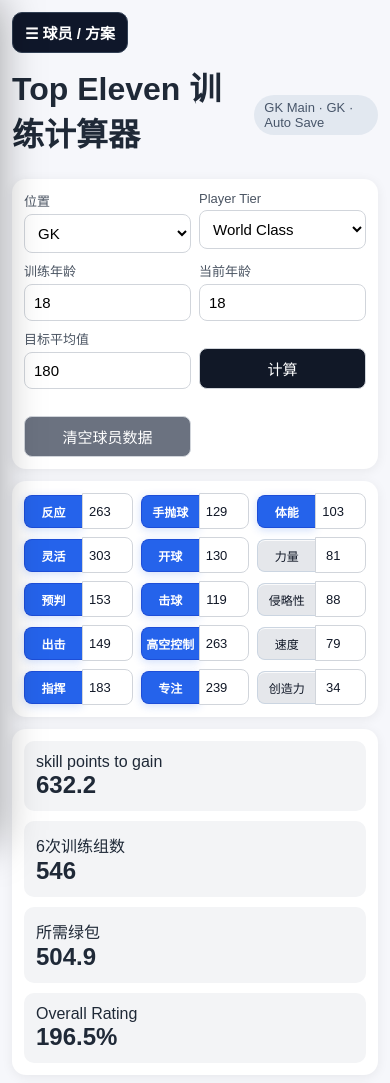
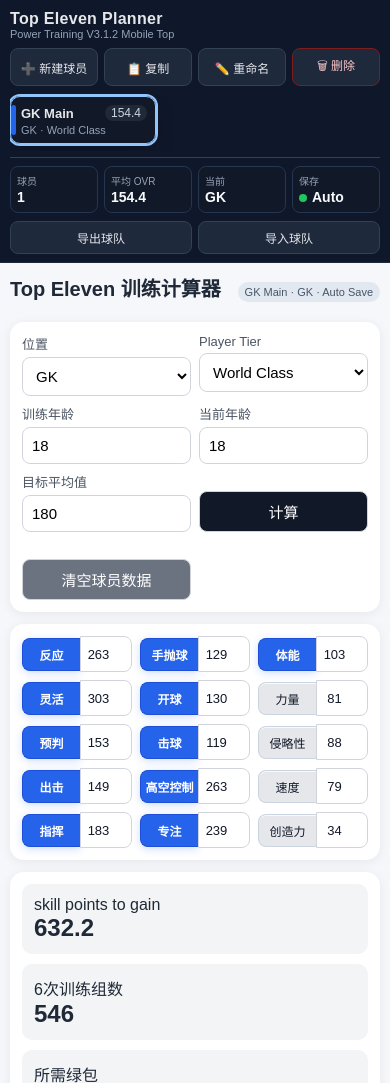
Before and after one commit to ssmjdesu-prog/TE-calculator-byssmj, a plain HTML site: page index.html in a window 390 px wide. Shown: the top 1083 px of the page. Drawn offline with Linux system fonts and the light colour scheme.

Commit message:
Add files via upload

```diff
--- a/index.html
+++ b/index.html
@@ -30,14 +30,23 @@
 .sidebarOverlay{display:none;position:fixed;touch-action:manipulation;inset:0;background:rgba(15,23,42,.48);z-index:998}
 .sidebarOverlay.show{display:block}
 @media(max-width:900px){
-  .plannerLayout{display:block;min-height:100vh}
-  .sideBar{position:fixed;left:0;top:0;height:100vh;width:82vw;max-width:320px;z-index:999;transform:translateX(-105%);transition:transform .22s ease;box-shadow:16px 0 40px rgba(0,0,0,.35)}
-  .sideBar.open{transform:translateX(0)}
-  body.sidebarOpen{overflow:hidden}
-  .mobileMenuBtn{display:inline-flex;margin:0 0 10px 0}
-  .wrap{padding:12px}
-  .playerList{display:flex;flex-direction:column;gap:8px}
-  .teamSummary{grid-template-columns:repeat(2,1fr)}
+  .plannerLayout{display:block;min-height:100vh;background:#f6f7fb}
+  .sideBar{position:relative!important;left:auto;top:auto;height:auto;width:auto;max-width:none;z-index:auto;transform:none!important;transition:none;box-shadow:none;border-right:0;border-bottom:1px solid #1e293b;padding:10px 10px 8px;overflow:visible}
+  .sideBar.open{transform:none!important}
+  body.sidebarOpen{overflow:auto}
+  .mobileMenuBtn,.sidebarOverlay,.sidebarOverlay.show{display:none!important}
+  .brand{font-size:16px;margin-bottom:0}.brandSub{font-size:11px;margin-bottom:8px}
+  .teamActions{grid-template-columns:repeat(4,minmax(0,1fr));gap:6px;margin-bottom:8px}
+  .teamActions button,.playerMiniActions button{font-size:12px;padding:7px 4px;border-radius:8px}
+  .playerList{display:flex;flex-direction:row;gap:7px;overflow-x:auto;padding:2px 0 7px;-webkit-overflow-scrolling:touch;scroll-snap-type:x proximity}
+  .playerCard{min-width:126px;padding:8px 8px 7px 10px;border-radius:10px;scroll-snap-align:start}
+  .playerName{font-size:13px}.playerOvr{font-size:12px;padding:1px 6px}.playerMeta{font-size:11px;margin-top:3px}
+  .teamSummary{grid-template-columns:repeat(4,minmax(0,1fr));gap:6px;margin-top:6px;padding-top:8px}
+  .summaryBox{padding:6px;border-radius:8px}.summaryBox small{font-size:10px}.summaryBox b{font-size:14px}
+  .playerMiniActions{grid-template-columns:1fr 1fr;gap:6px;margin-top:8px}
+  .plannerHint{display:none}
+  .wrap{padding:10px}
+  .activeTitle h1{font-size:20px;margin:0 0 8px}.activeBadge{font-size:11px;padding:4px 7px}
   .skills{grid-template-columns:repeat(3,minmax(0,1fr))!important;gap:8px!important}
   .attrCol{gap:8px!important;min-width:0}
   .skillEntry{grid-template-columns:58px minmax(0,1fr)!important;min-width:0}
@@ -60,7 +69,7 @@
 <link rel="apple-touch-icon" href="apple-touch-icon.png">
 <link rel="icon" type="image/png" sizes="192x192" href="icon-192.png">
 <script>if('serviceWorker' in navigator){window.addEventListener('load',()=>navigator.serviceWorker.register('./sw.js').catch(()=>{}));}</script>
-</head><body><div id="sidebarOverlay" class="sidebarOverlay" onclick="toggleSidebar(false)"></div><div class="plannerLayout"><aside id="sideBar" class="sideBar"><div class="brand">Top Eleven Planner</div><div class="brandSub">Power Training V3.1.1 Sidebar</div><div class="teamActions"><button onclick="newPlayer()">➕ 新建球员</button><button onclick="duplicatePlayer()">📋 复制</button><button onclick="renamePlayer()">✏️ 重命名</button><button class="dangerMini" onclick="deletePlayer()">🗑 删除</button></div><div id="playerList" class="playerList"></div><div class="teamSummary"><div class="summaryBox"><small>球员</small><b id="sumPlayers">0</b></div><div class="summaryBox"><small>平均 OVR</small><b id="sumAvg">0.0</b></div><div class="summaryBox"><small>当前</small><b id="sumCurrent">-</b></div><div class="summaryBox"><small>保存</small><b><span class="autosaveDot"></span>Auto</b></div></div><div class="playerMiniActions"><button onclick="exportTeamJson()">导出球队</button><button onclick="document.getElementById('teamImportFile').click()">导入球队</button><input id="teamImportFile" type="file" accept="application/json,.json" style="display:none" onchange="importTeamJson(event)"></div><p class="plannerHint">所有数据自动保存在当前浏览器。左侧颜色：GK 蓝色，后卫绿色，中前场黄色，ST 红色。</p></aside><main class="wrap"><button id="mobileMenuBtn" type="button" class="mobileMenuBtn" onclick="toggleSidebar(true)">☰ 球员 / 方案</button><div class="activeTitle"><h1>Top Eleven 训练计算器</h1><span id="activePlayerBadge" class="activeBadge">未选择</span></div>
+</head><body><div id="sidebarOverlay" class="sidebarOverlay" onclick="toggleSidebar(false)"></div><div class="plannerLayout"><aside id="sideBar" class="sideBar"><div class="brand">Top Eleven Planner</div><div class="brandSub">Power Training V3.1.2 Mobile Top</div><div class="teamActions"><button onclick="newPlayer()">➕ 新建球员</button><button onclick="duplicatePlayer()">📋 复制</button><button onclick="renamePlayer()">✏️ 重命名</button><button class="dangerMini" onclick="deletePlayer()">🗑 删除</button></div><div id="playerList" class="playerList"></div><div class="teamSummary"><div class="summaryBox"><small>球员</small><b id="sumPlayers">0</b></div><div class="summaryBox"><small>平均 OVR</small><b id="sumAvg">0.0</b></div><div class="summaryBox"><small>当前</small><b id="sumCurrent">-</b></div><div class="summaryBox"><small>保存</small><b><span class="autosaveDot"></span>Auto</b></div></div><div class="playerMiniActions"><button onclick="exportTeamJson()">导出球队</button><button onclick="document.getElementById('teamImportFile').click()">导入球队</button><input id="teamImportFile" type="file" accept="application/json,.json" style="display:none" onchange="importTeamJson(event)"></div><p class="plannerHint">所有数据自动保存在当前浏览器。左侧颜色：GK 蓝色，后卫绿色，中前场黄色，ST 红色。</p></aside><main class="wrap"><button id="mobileMenuBtn" type="button" class="mobileMenuBtn" onclick="toggleSidebar(true)">☰ 球员 / 方案</button><div class="activeTitle"><h1>Top Eleven 训练计算器</h1><span id="activePlayerBadge" class="activeBadge">未选择</span></div>
 <div class="card grid"><div><label>位置</label><select id="sheet"></select></div><div><label>Player Tier</label><select id="tier"><option value="1">World Class</option><option value="2">Excellent</option><option value="3">Good</option><option value="4">Normal</option></select></div><div><label>训练年龄</label><input id="trainAge" type="number" value="18"></div><div><label>当前年龄</label><input id="curAge" type="number" value="18"></div><div><label>目标平均值</label><input id="baseMax" type="number" value="180"></div><div><label>&nbsp;</label><button onclick="calc()">计算</button></div><div><label>&nbsp;</label><button class="btn2" onclick="clearSkills()">清空球员数据</button></div></div>
 <div class="card"><div id="skills" class="grid skills"></div></div><div class="card kpi" id="kpi"></div><div class="card"><div class="exportBar"><button class="smallBtn" onclick="exportResultImage()">📷 导出结果图片</button><button class="smallBtn btn2" onclick="shareResultImage()">📤 分享/保存到相册</button></div><div class="tablewrap"><table id="result"></table></div><div class="note">iPhone：点“分享/保存到相册”后，在分享菜单里选择“保存图像”。</div></div></main></div>
 <script>
```
